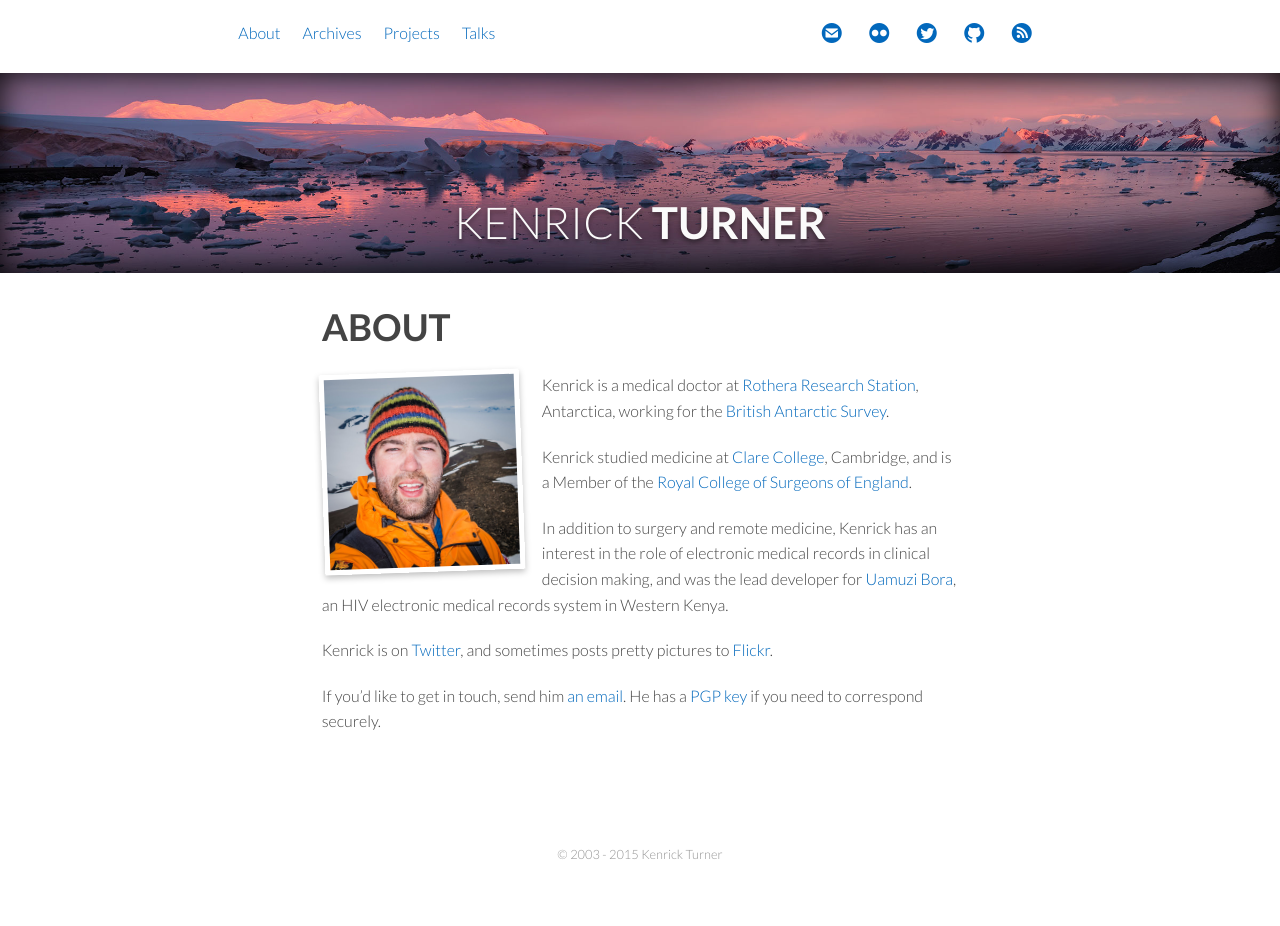
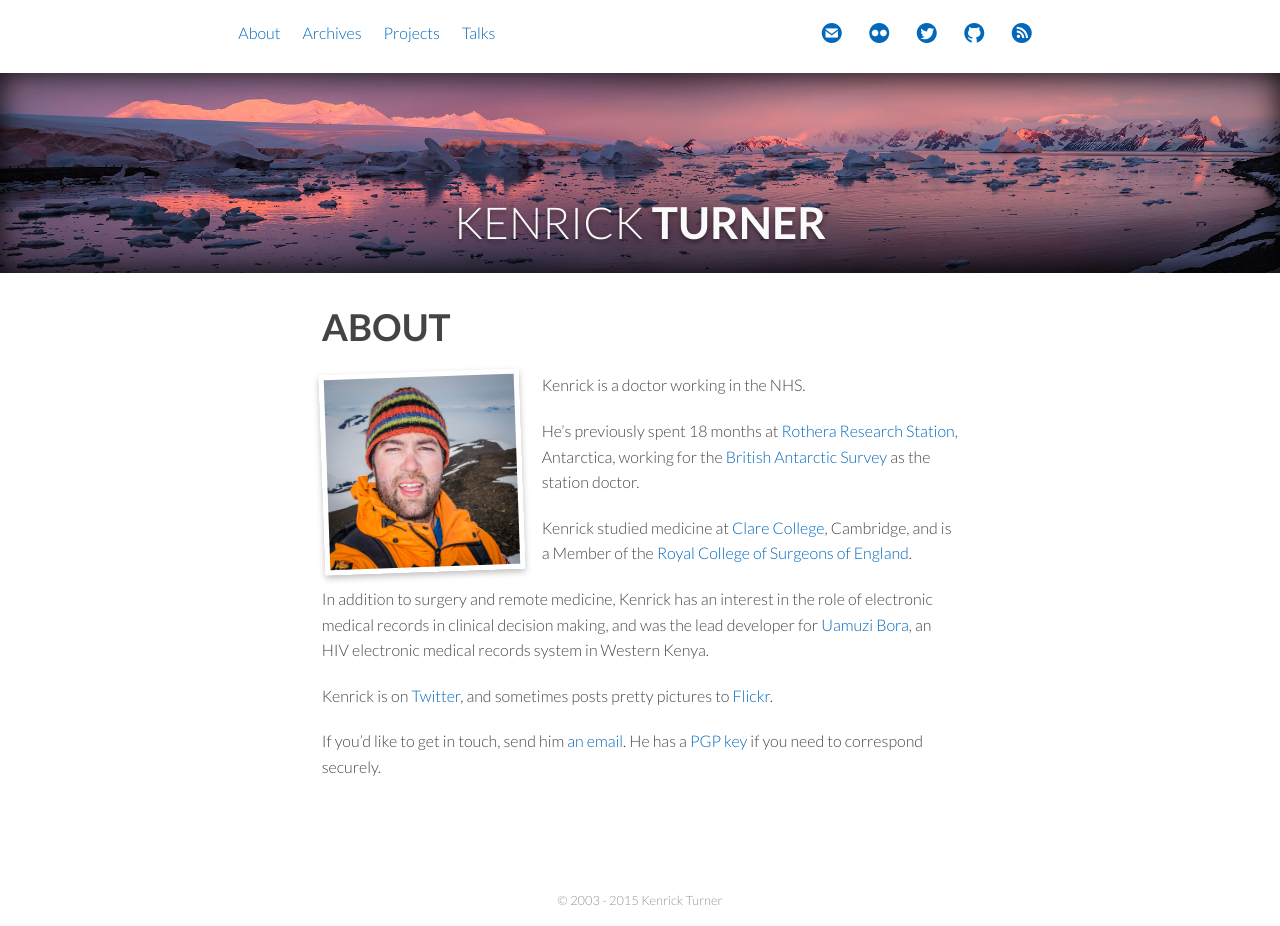
Before and after one commit to kenners/kenners.org, a Jekyll site: the page built from about/index.md, in a window 1280 px wide. Built offline with Jekyll 4.4.1, drawn with Linux system fonts in a browser that asks for light colours; nearby versions of some CDN libraries; before the commit the page ends 900 px from its top, so only the background shows below that.

Commit message:
Update bio

```diff
--- a/about/index.md
+++ b/about/index.md
@@ -11,12 +11,15 @@ sitemap:
 
 <img src="{{ site.url }}/img/mug-2.jpg" width="200" class="polaroid hide-for-small">
 
-Kenrick is a medical doctor at [Rothera Research Station](http://www.antarctica.ac.uk/living_and_working/research_stations/rothera/), Antarctica, working for the [British Antarctic Survey](http://www.antarctica.ac.uk).
+Kenrick is a doctor working in the NHS.
+
+He's previously spent 18 months at [Rothera Research Station](http://www.antarctica.ac.uk/living_and_working/research_stations/rothera/), Antarctica, working for the [British Antarctic Survey](http://www.antarctica.ac.uk) as the station doctor.
 
 Kenrick studied medicine at [Clare College](http://www.clare.cam.ac.uk), Cambridge, and is a Member of the [Royal College of Surgeons of England](http://www.rcseng.ac.uk).
 
 In addition to surgery and remote medicine, Kenrick has an interest in the role of electronic medical records in clinical decision making, and was the lead developer for [Uamuzi Bora](https://uamuzibora.org), an HIV electronic medical records system in Western Kenya.
 
+
 Kenrick is on [Twitter](http://twitter.com/kenrick), and sometimes posts pretty pictures to [Flickr](http://www.flickr.com/photos/kenrickturner).
 
-If you'd like to get in touch, send him [an email](mailto:kenrick@cantab.net). He has a [PGP key]({{ site.url }}/gpg.txt) if you need to correspond securely.
+If you'd like to get in touch, send him [an email](mailto:kenrick@kenners.org). He has a [PGP key]({{ site.url }}/gpg.txt) if you need to correspond securely.
```
